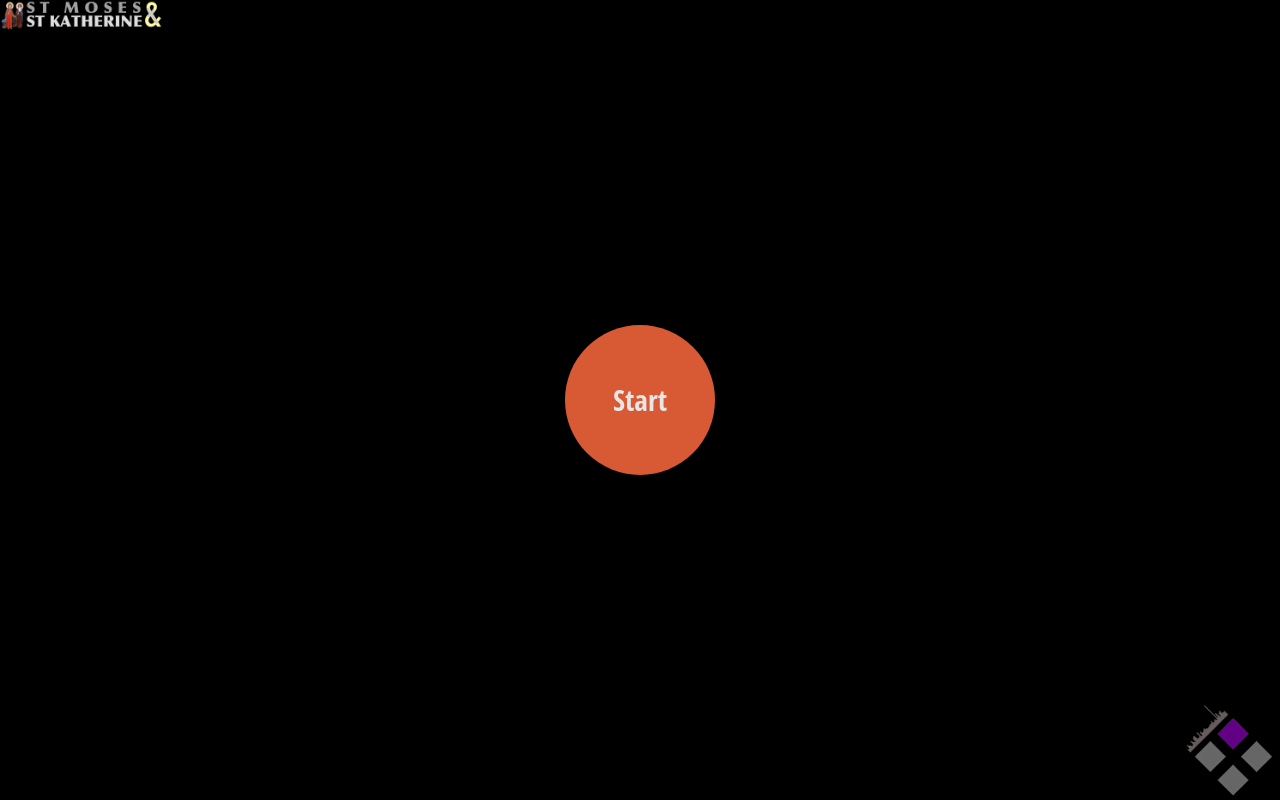
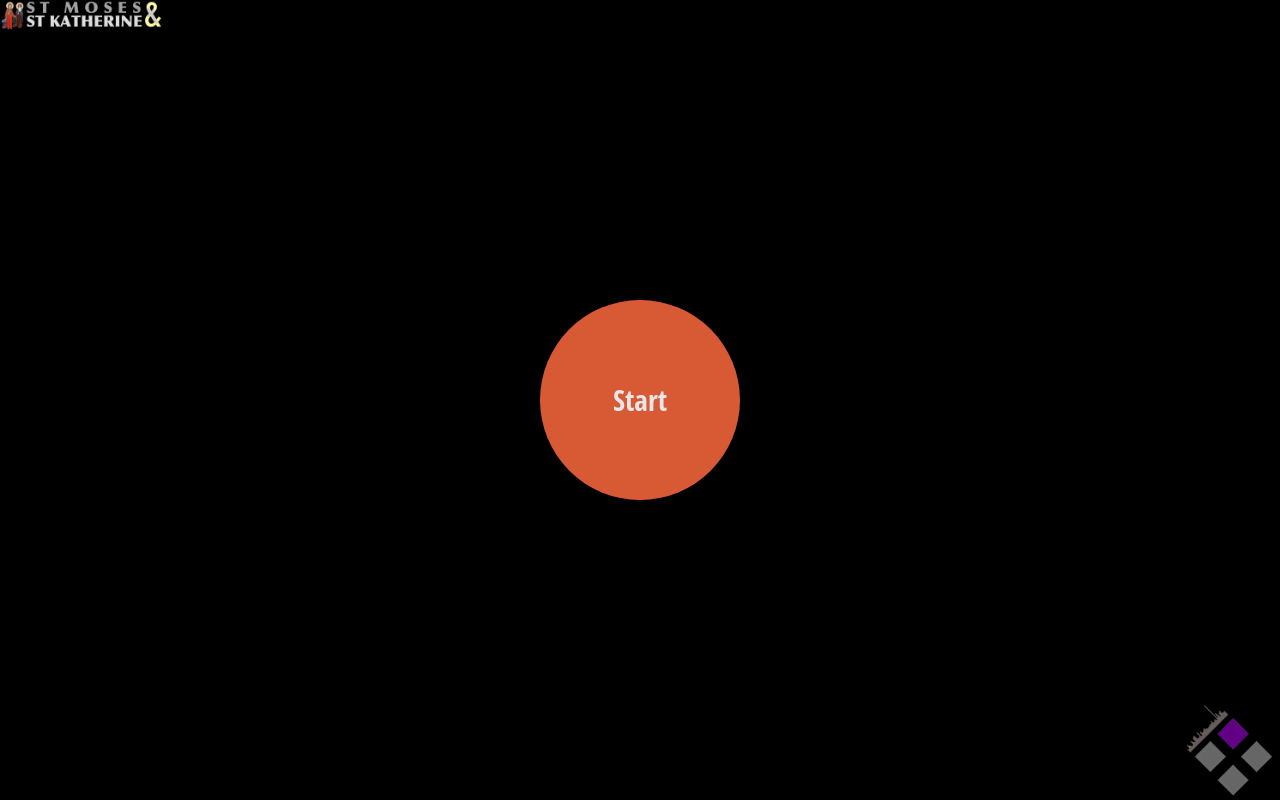
Before and after one commit to minahalim/holy-hour, a React (Create React App) app: page / in a window 1280 px wide. Built offline with nearby package versions, Linux system fonts and the light colour scheme.

Commit message:
fixing button size

```diff
--- a/src/App.css
+++ b/src/App.css
@@ -53,9 +53,9 @@
 
 .start-button {
   border-radius: 50%;
-  width: 150px;
-  height: 150px;
-  line-height: 150px;
+  width: 200px;
+  height: 200px;
+  line-height: 200px;
   cursor: pointer;
   color: white;
   background-color: #ef643b;
```
